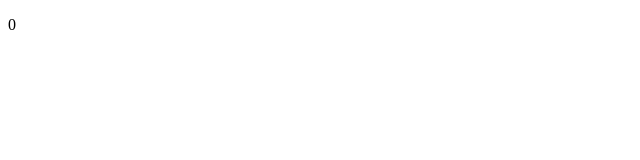
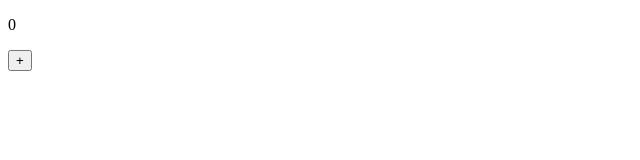
Before and after one commit to shioyang/tdd-front-counter, an Angular app: page / in a window 1280 px wide. Shown: the top 160 px of the page, without its empty margins (0-640 px from the left). Built offline with nearby package versions, Linux system fonts and the light colour scheme.

Commit message:
feat: story 2 - step 3: add "+" button

```diff
--- a/src/app/app.component.html
+++ b/src/app/app.component.html
@@ -1,3 +1,4 @@
 <div class="app">
   <app-count-panel [count]="count"></app-count-panel>
+  <app-button (click)="addCount()">+</app-button>
 </div>
--- a/src/app/app.module.ts
+++ b/src/app/app.module.ts
@@ -3,9 +3,10 @@ import { NgModule } from '@angular/core';
 
 import { AppComponent } from './app.component';
 import { CountPanelComponent } from './count-panel/count-panel.component';
+import { ButtonComponent } from './button/button.component';
 
 @NgModule({
-  declarations: [AppComponent, CountPanelComponent],
+  declarations: [AppComponent, CountPanelComponent, ButtonComponent],
   imports: [BrowserModule],
   providers: [],
   bootstrap: [AppComponent],
--- /dev/null
+++ b/src/app/button/button.component.html
@@ -0,0 +1,3 @@
+<button>
+  <ng-content></ng-content>
+</button>
```
Also changed, not shown: src/app/button/button.component.ts (added, +8 -0 lines), src/app/button/button.component.sass (added), 1 other file (tests, documents, lock files or other folders).
